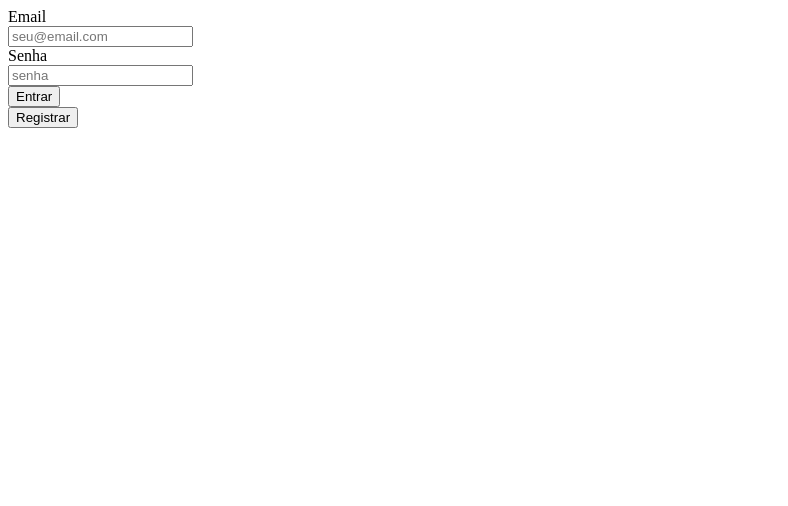
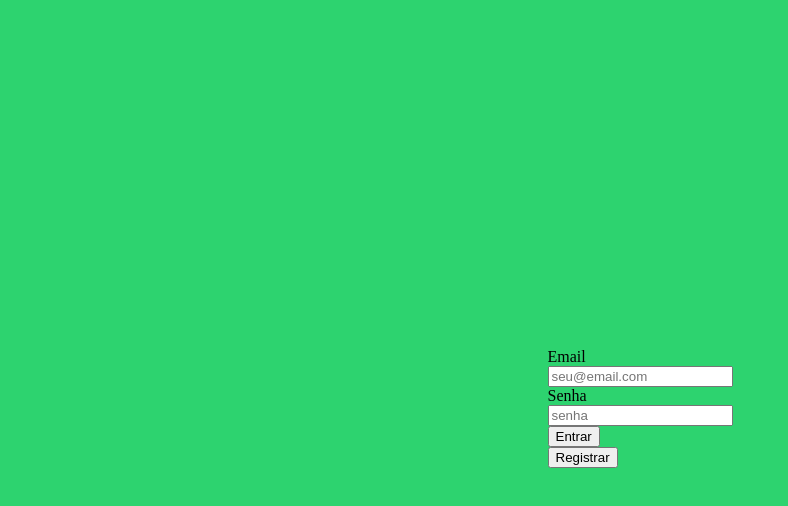
Before and after one commit to ananunesdev/PrimeiroProjetoHTML, a plain HTML site: page index.html in a window 1280 px wide. Shown: the whole page, without its empty margins (0-788 px from the left). Drawn offline with Linux system fonts and the light colour scheme.

Commit message:
update html
style body

```diff
--- a/index.html
+++ b/index.html
@@ -24,7 +24,15 @@
         <div>
             <button type="button" id="registrar" name="registrar">Registrar</button>
         </div>
-
     </form>
 </body>
+<style>
+    body{
+        background: rgb(45,211,111);
+        display: flex;
+        justify-content: center;
+        align-items: center;
+        height: 100vh;
+    }
+</style>
 </html>
```
